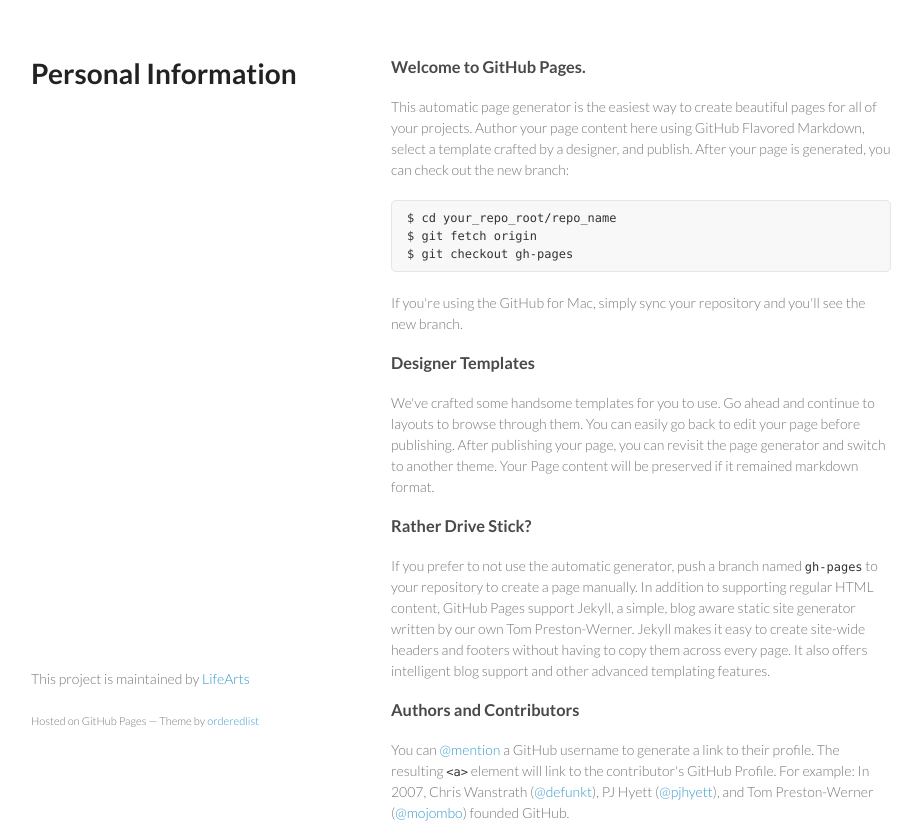
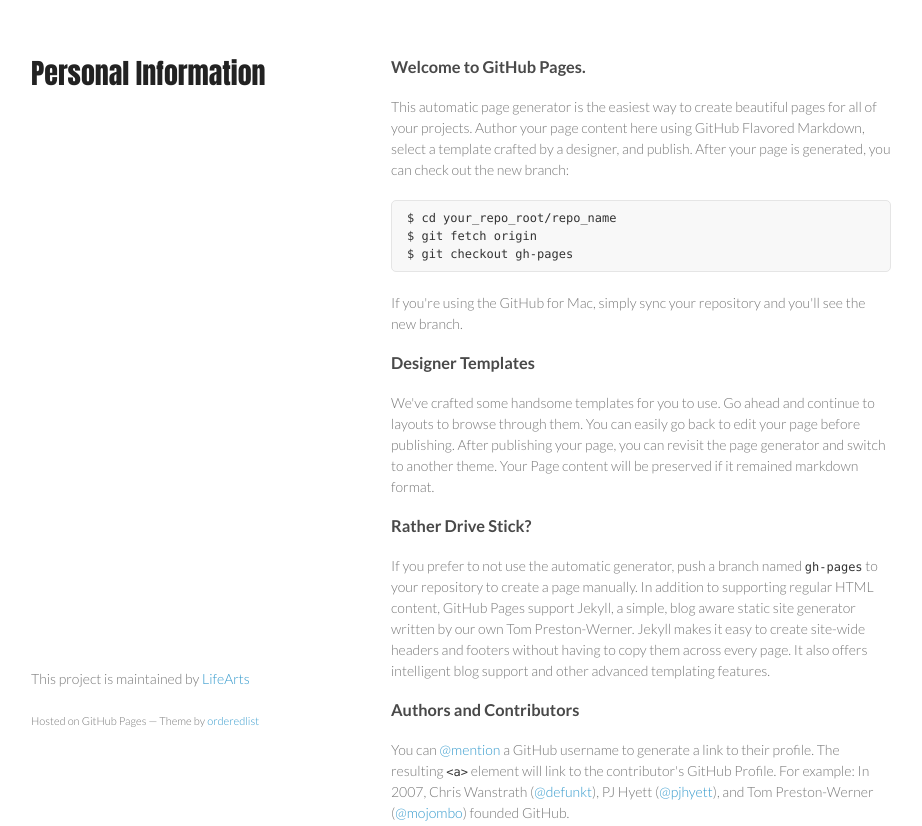
Before and after one commit to LifeArts/Blog, a plain HTML site: page index.html in a window 1280 px wide. Shown: the top 826 px of the page, without its empty margins (179-1101 px from the left). Drawn offline with Linux system fonts and the light colour scheme.

Commit message:
Update index.html

```diff
--- a/index.html
+++ b/index.html
@@ -16,7 +16,7 @@
   <body>
     <div class="wrapper">
       <header>
-        <h1> Personal Information</h1>
+        <h1 class="fontimp"> Personal Information</h1>
         <p></p>
 
 <!--
```
